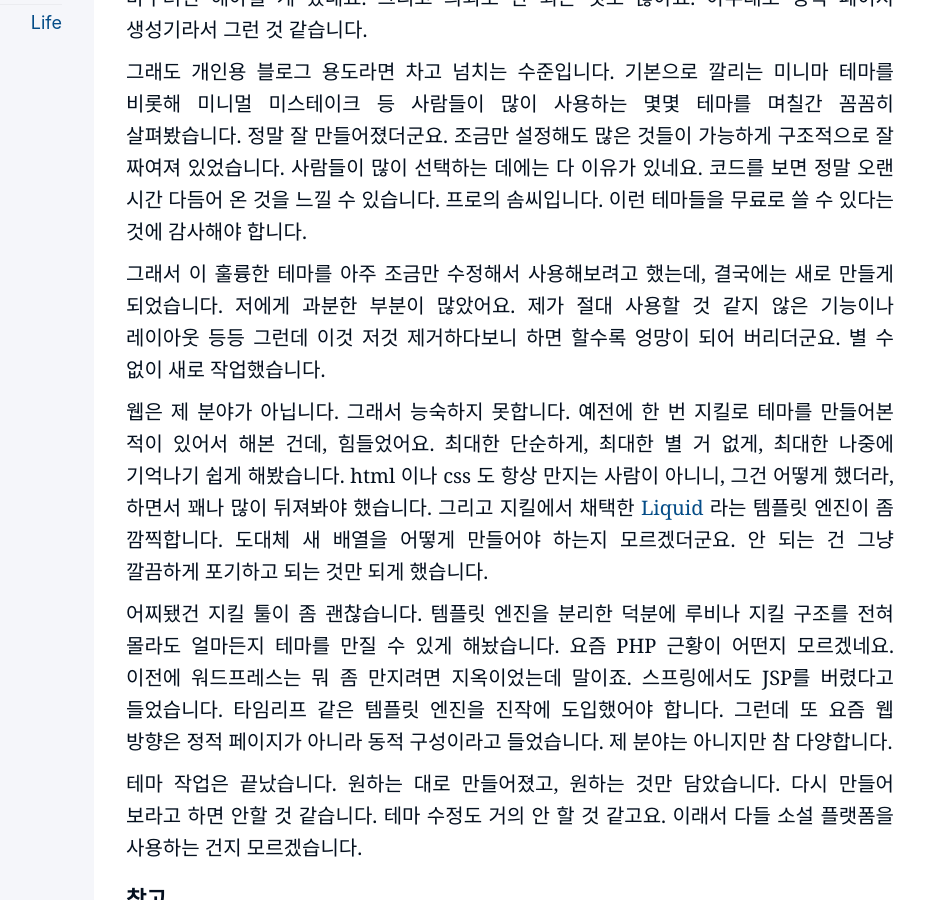
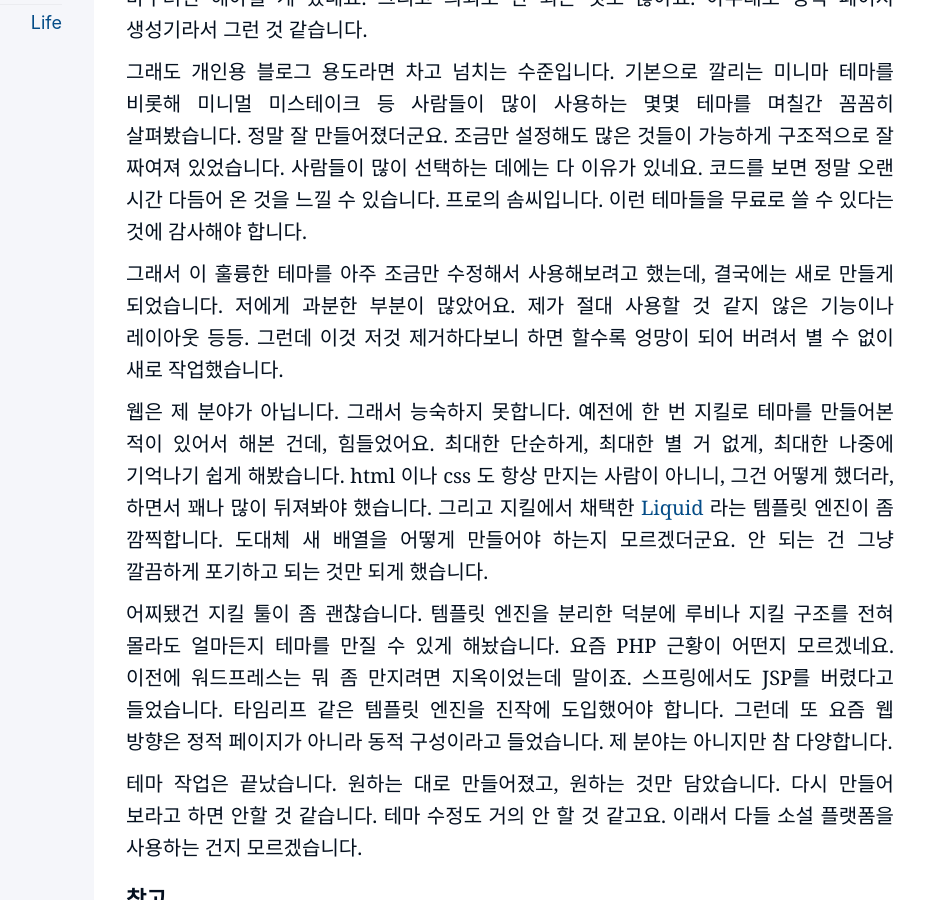
Before and after one commit to kiroshin/kiroshin.github.io, a Jekyll site: the page built from _posts/2024-07-09-blog-theme.md, in a window 1280 px wide and 900 px high, scrolled down 739 px. Shown: the whole window, without its empty margins (226-1151 px from the left). Built offline with Jekyll 4.4.1, drawn with Linux system fonts in a browser that asks for light colours.

Commit message:
Update 2024-07-09-blog-theme.md

```diff
--- a/_posts/2024-07-09-blog-theme.md
+++ b/_posts/2024-07-09-blog-theme.md
@@ -11,7 +11,7 @@ brief: 테마를 새로 만들었습니다. 웹은 제 분야가 아닙니다.
 
 그래도 개인용 블로그 용도라면 차고 넘치는 수준입니다. 기본으로 깔리는 미니마 테마를 비롯해 미니멀 미스테이크 등 사람들이 많이 사용하는 몇몇 테마를 며칠간 꼼꼼히 살펴봤습니다. 정말 잘 만들어졌더군요. 조금만 설정해도 많은 것들이 가능하게 구조적으로 잘 짜여져 있었습니다. 사람들이 많이 선택하는 데에는 다 이유가 있네요. 코드를 보면 정말 오랜 시간 다듬어 온 것을 느낄 수 있습니다. 프로의 솜씨입니다. 이런 테마들을 무료로 쓸 수 있다는 것에 감사해야 합니다.
 
-그래서 이 훌륭한 테마를 아주 조금만 수정해서 사용해보려고 했는데, 결국에는 새로 만들게 되었습니다. 저에게 과분한 부분이 많았어요. 제가 절대 사용할 것 같지 않은 기능이나 레이아웃 등등 그런데 이것 저것 제거하다보니 하면 할수록 엉망이 되어 버리더군요. 별 수 없이 새로 작업했습니다.
+그래서 이 훌륭한 테마를 아주 조금만 수정해서 사용해보려고 했는데, 결국에는 새로 만들게 되었습니다. 저에게 과분한 부분이 많았어요. 제가 절대 사용할 것 같지 않은 기능이나 레이아웃 등등. 그런데 이것 저것 제거하다보니 하면 할수록 엉망이 되어 버려서 별 수 없이 새로 작업했습니다.
 
 웹은 제 분야가 아닙니다. 그래서 능숙하지 못합니다. 예전에 한 번 지킬로 테마를 만들어본 적이 있어서 해본 건데, 힘들었어요. 최대한 단순하게, 최대한 별 거 없게, 최대한 나중에 기억나기 쉽게 해봤습니다. html 이나 css 도 항상 만지는 사람이 아니니, 그건 어떻게 했더라, 하면서 꽤나 많이 뒤져봐야 했습니다. 그리고 지킬에서 채택한 [Liquid](https://shopify.github.io/liquid/) 라는 템플릿 엔진이 좀 깜찍합니다. 도대체 새 배열을 어떻게 만들어야 하는지 모르겠더군요. 안 되는 건 그냥 깔끔하게 포기하고 되는 것만 되게 했습니다.
 
```
